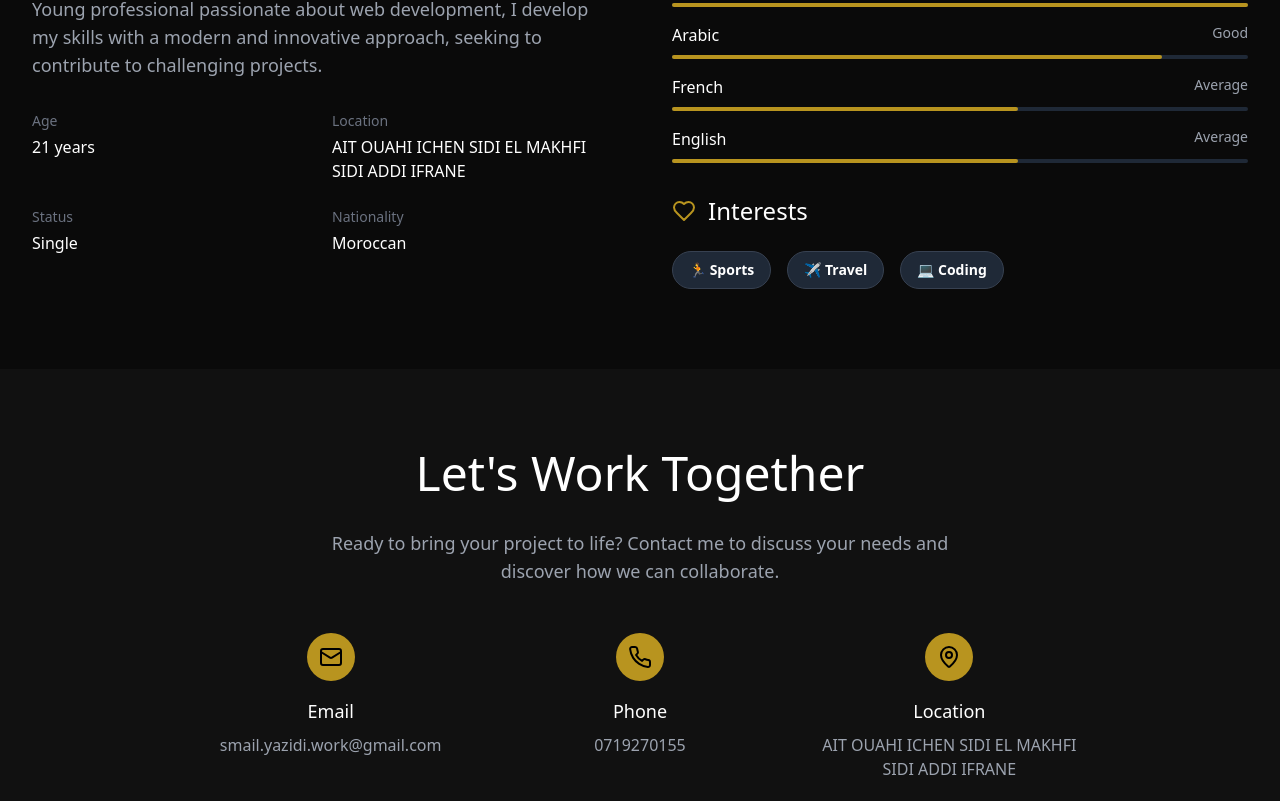
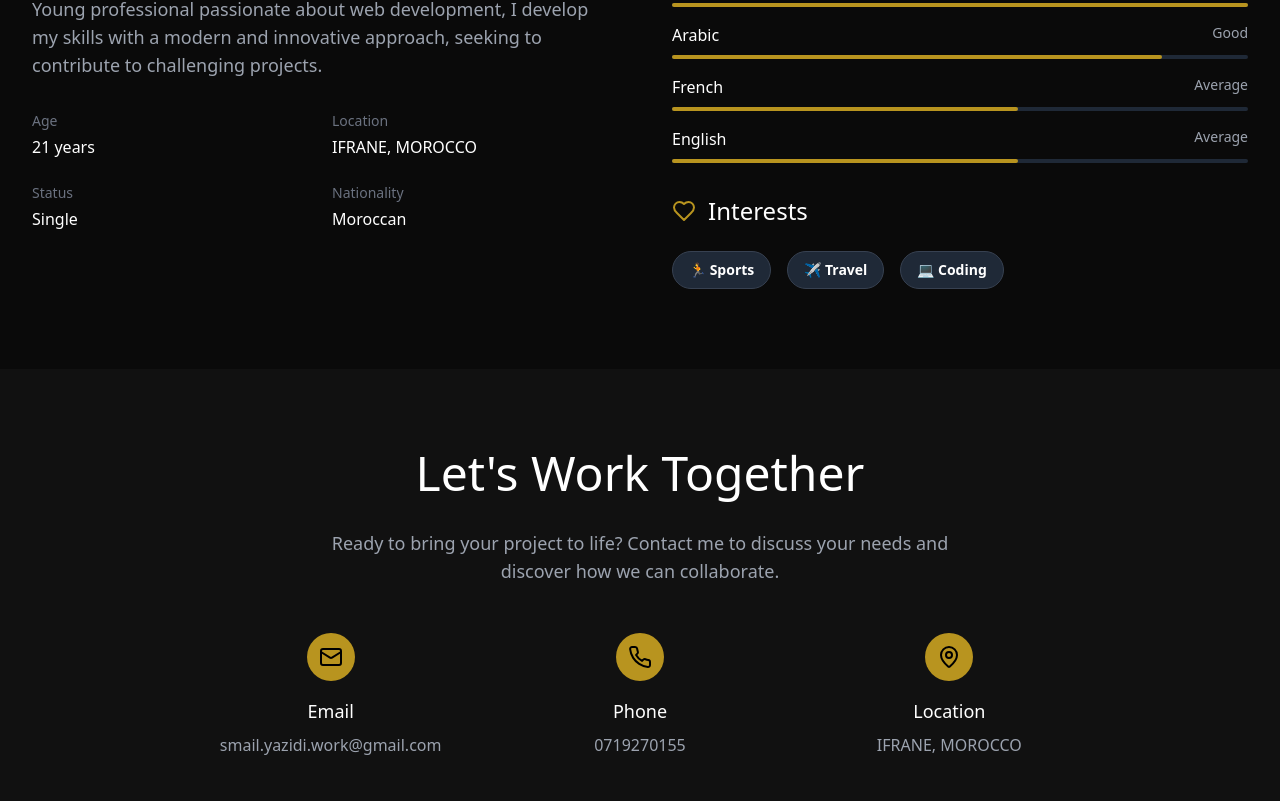
Before and after one commit to smail-yazidi/Portfolio, a Next.js app: page / in a window 1280 px wide. Shown: the part 4599-5400 px from the top of the page. Built offline with nearby package versions, Linux system fonts and the light colour scheme.

Commit message:
Updated personal info

```diff
--- a/app/page.tsx
+++ b/app/page.tsx
@@ -142,7 +142,7 @@ const translations = {
     status: "Statut",
     nationality: "Nationalité",
     years: "21 ans",
-    locationValue: "AIT OUAHI ICHEN SIDI EL MAKHFI SIDI ADDI IFRANE",
+    locationValue: "IFRANE, MOROC",
     single: "Célibataire",
     moroccan: "Marocaine",
     languages: "Langues",
@@ -276,7 +276,7 @@ const translations = {
     status: "Status",
     nationality: "Nationality",
     years: "21 years",
-    locationValue: "AIT OUAHI ICHEN SIDI EL MAKHFI SIDI ADDI IFRANE",
+    locationValue: "IFRANE, MOROCCO",
     single: "Single",
     moroccan: "Moroccan",
     languages: "Languages",
```
